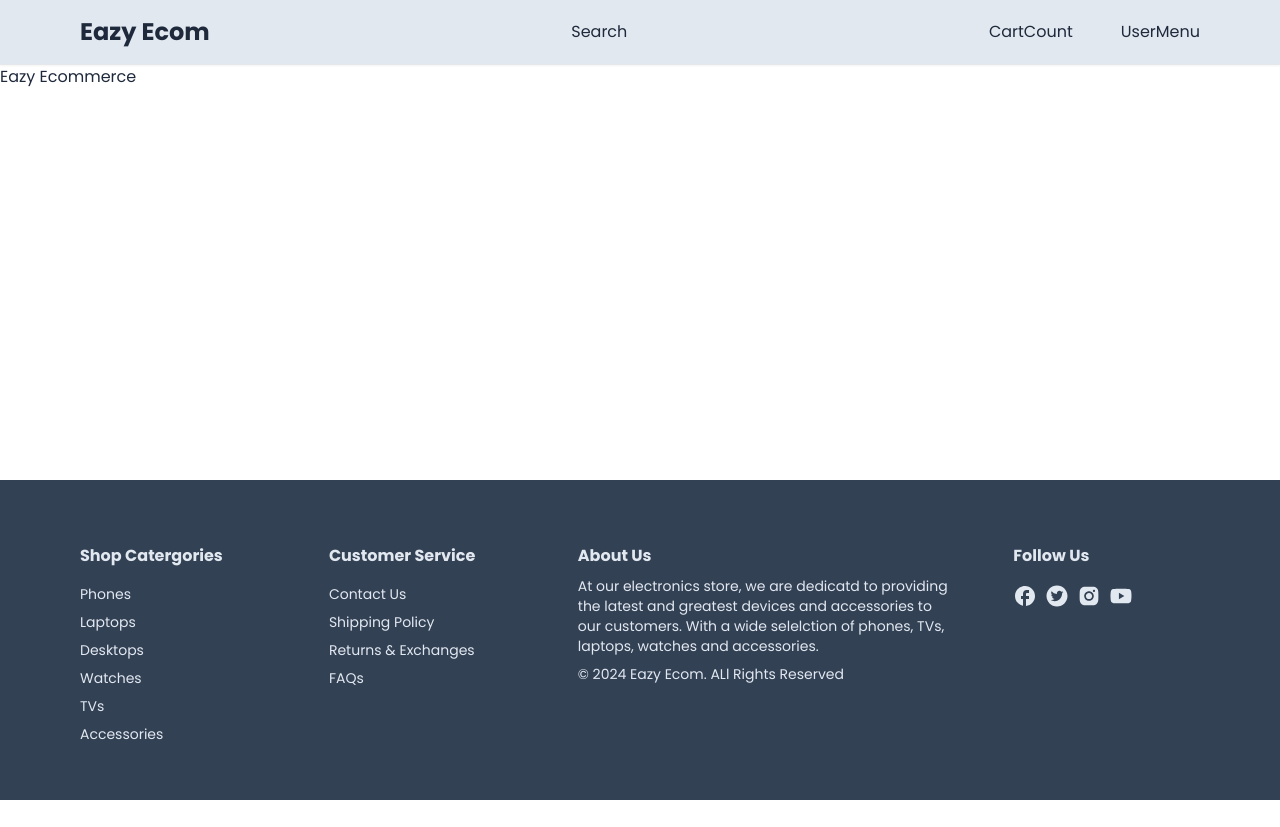
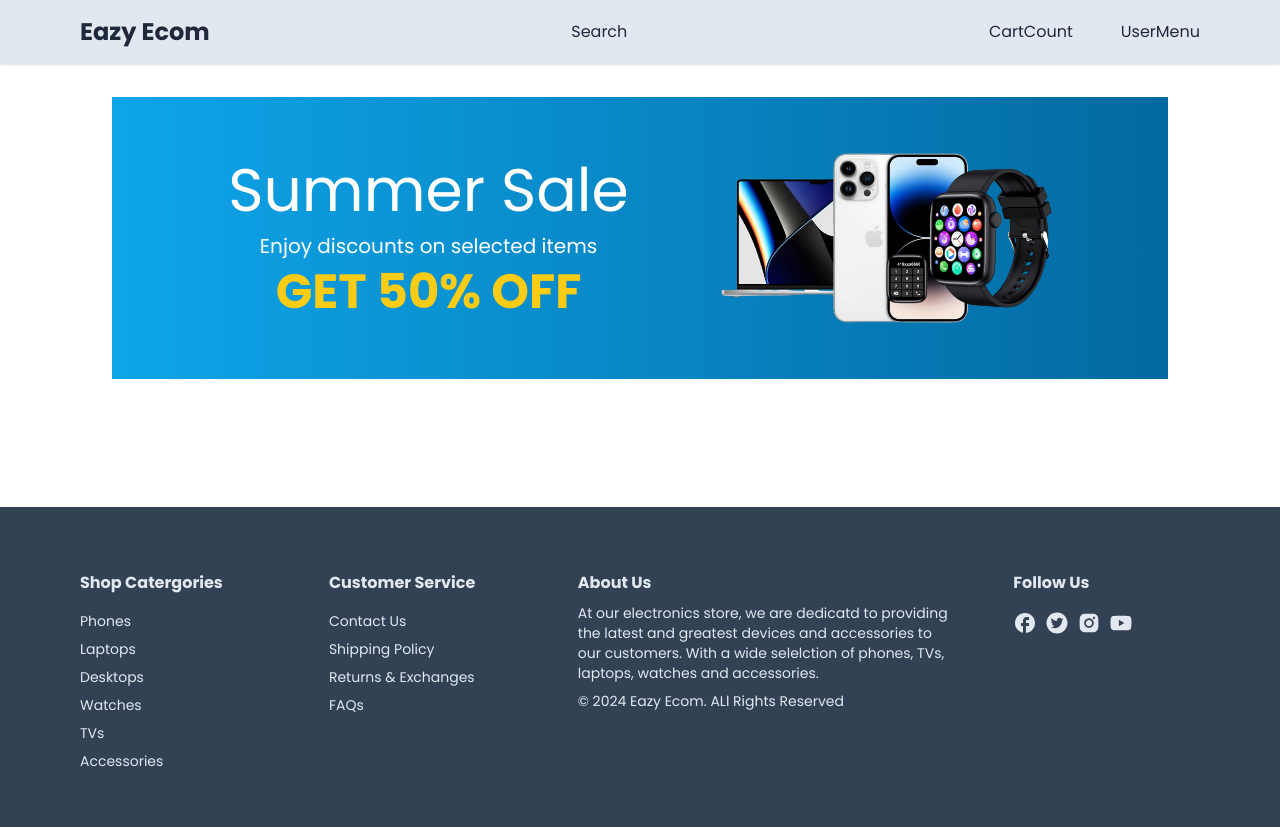
Before and after one commit to GordonNZ/NextEcomApp, a Next.js app: page / in a window 1280 px wide. Before the commit the page ends 800 px from the top, so only its background shows below. Built offline with nearby package versions, Linux system fonts and the light colour scheme.

Commit message:
home banner

```diff
--- /dev/null
+++ b/app/components/nav/homeBanner.tsx
@@ -0,0 +1,34 @@
+import Image from 'next/image';
+import React from 'react';
+
+type Props = {};
+
+const HomeBanner = (props: Props) => {
+  return (
+    <div className='relative bg-gradient-to-r from-sky-500 to-sky-700 mb-8'>
+      <div className='mx-auto px-8 py-12 flex flex-col gap-2 md:flex-row items-center justify-evenly'>
+        <div className='mb-8 md:mb-0 text-center'>
+          <h1 className='text-4xl md:text-6xl front-bold text-white mb-3'>
+            Summer Sale
+          </h1>
+          <p className='text-lg md:text-xl text-white mb-2'>
+            Enjoy discounts on selected items
+          </p>
+          <p className='text-2xl md:text-5xl text-yellow-400 font-bold'>
+            GET 50% OFF
+          </p>
+        </div>
+        <div className='w-1/3 relative aspect-video'>
+          <Image
+            src='/banner-image.png'
+            fill
+            alt='banner image'
+            className='object-contain'
+          />
+        </div>
+      </div>
+    </div>
+  );
+};
+
+export default HomeBanner;
--- a/app/page.tsx
+++ b/app/page.tsx
@@ -1,3 +1,14 @@
+import Container from './components/container';
+import HomeBanner from './components/nav/homeBanner';
+
 export default function Home() {
-  return <div>Eazy Ecommerce</div>;
+  return (
+    <div className='p-8'>
+      <Container>
+        <div>
+          <HomeBanner />
+        </div>
+      </Container>
+    </div>
+  );
 }
```
Also changed, not shown: public/banner-image.png (added).
